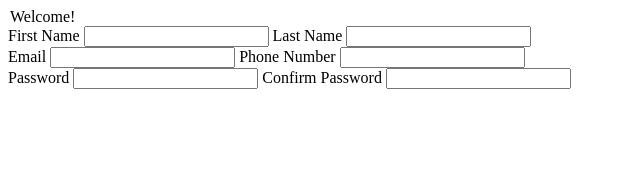
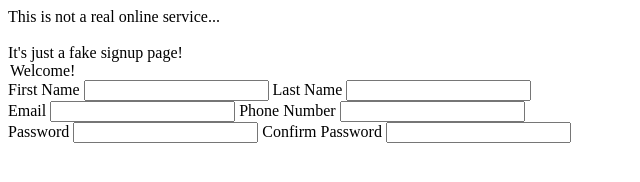
Before and after one commit to adoyle12/sign-up-form, a plain HTML site: page index.html in a window 1280 px wide. Shown: the whole page, without its empty margins (0-640 px from the left). Drawn offline with Linux system fonts and the light colour scheme.

Commit message:
add fluff section

```diff
--- a/index.html
+++ b/index.html
@@ -7,6 +7,12 @@
     <link rel="stylesheet" href="styles.css">
 </head>
 <body>
+    <div>
+        This is not a real online service...
+        <br>
+        <br>
+        It's just a fake signup page!
+    </div>
     <div>
         <form action="https://httpbin.org/post" method="post">
             <legend>Welcome!</legend>
```
